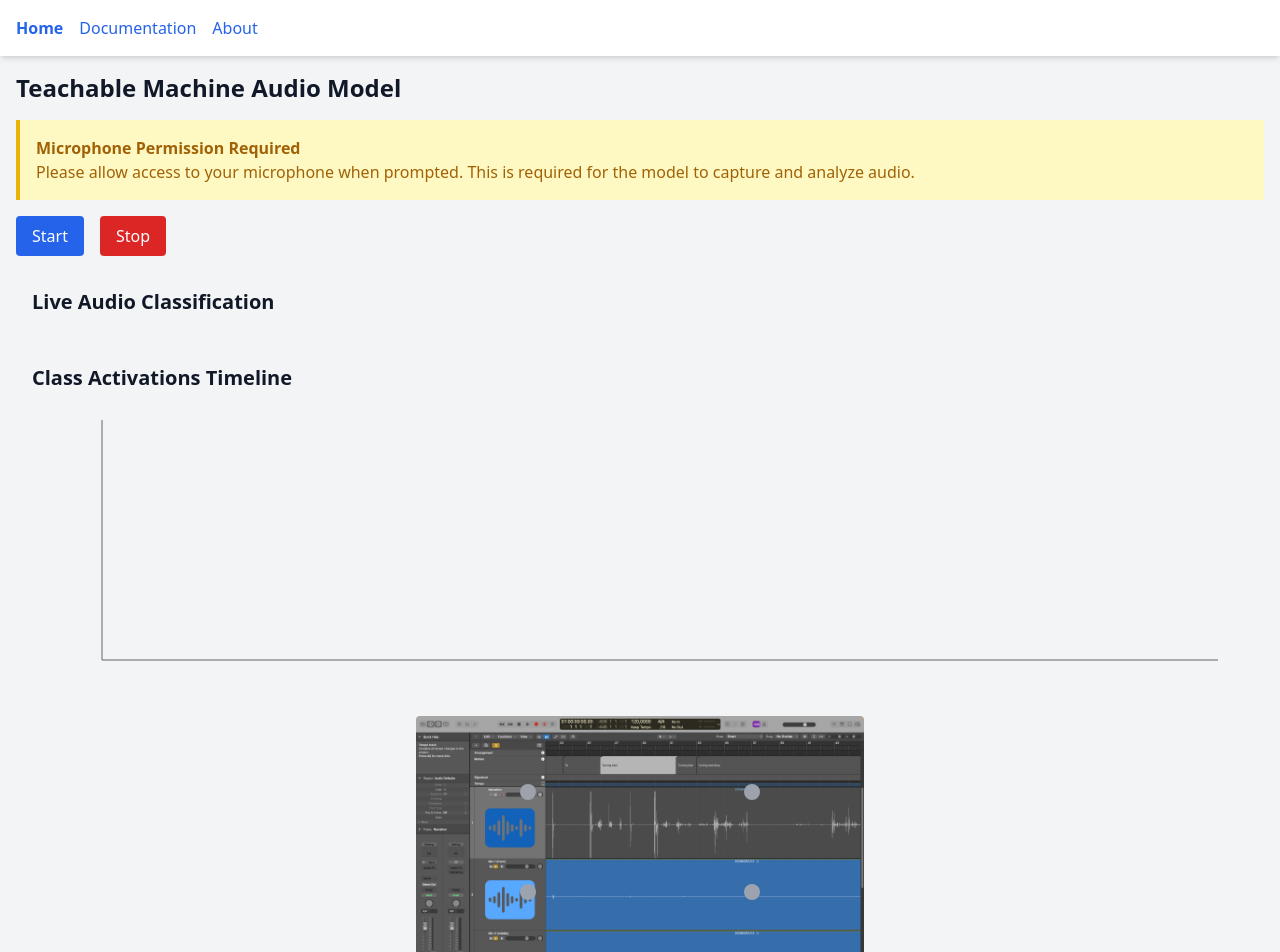
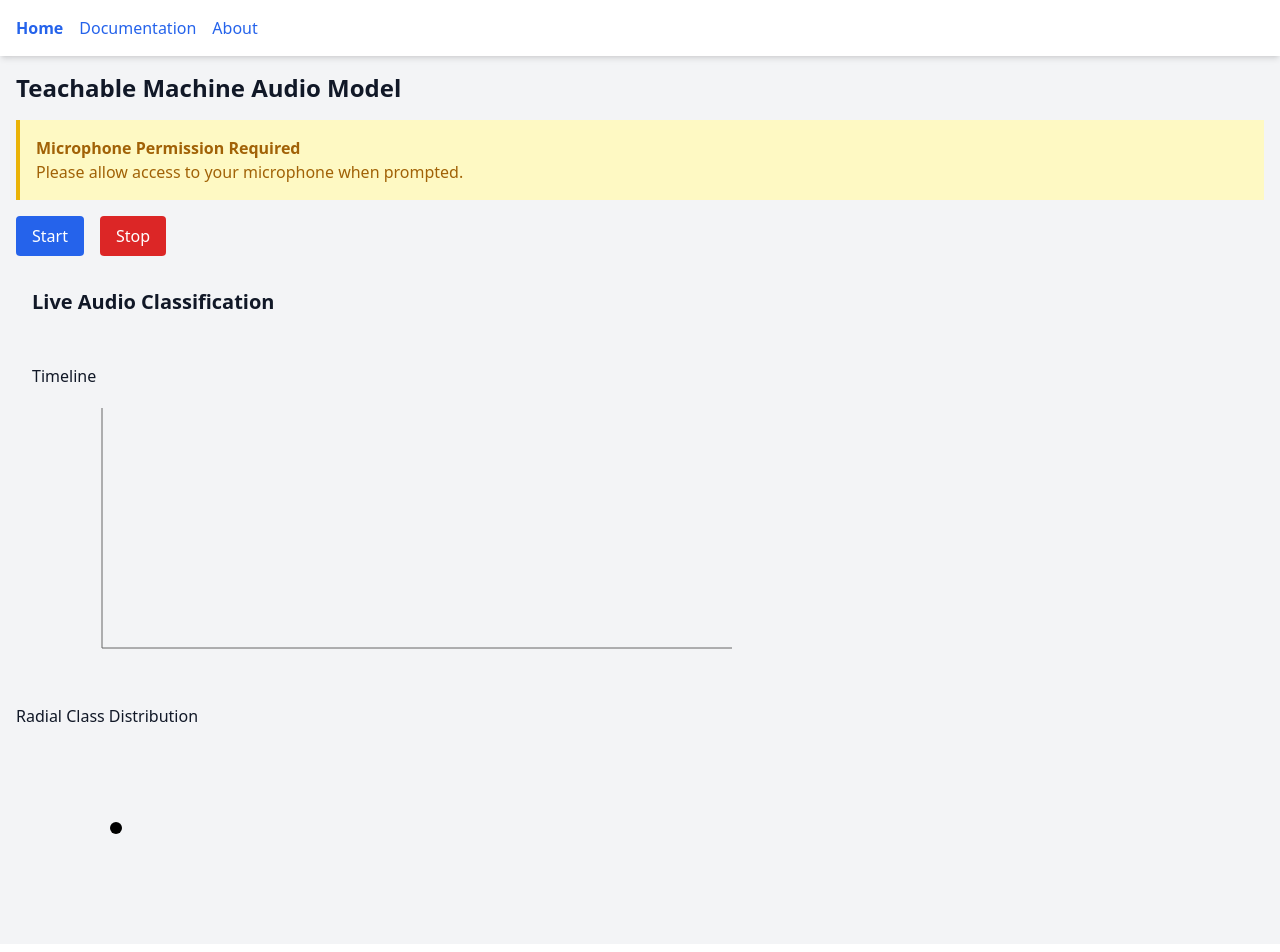
Before and after one commit to joshuauaua/TeachableMachine_React_Audio, a React (Vite) app: page / in a window 1280 px wide. Shown: the top 952 px of the page. Built offline with nearby package versions, Linux system fonts and the light colour scheme.

Commit message:
Updated data visualisation tools

```diff
--- a/src/components/image_overlay_visualizer.jsx
+++ /dev/null
@@ -1,35 +0,0 @@
-import React from "react";
-
-const classToPosition = {
-  "Front Left": { top: "30%", left: "25%" },
-  "Front Right": { top: "30%", left: "75%" },
-  "Back Left": { top: "70%", left: "25%" },
-  "Back Right": { top: "70%", left: "75%" },
-};
-
-export default function ImageOverlayVisualizer({ scores }) {
-  return (
-    <div className="relative w-full max-w-md mx-auto">
-      <img
-        src="/overlayimg.png"
-        alt="Car top-down"
-        className="w-full rounded"
-      />
-
-      {Object.entries(classToPosition).map(([label, style]) => {
-        const isActive = (scores[label] || 0) > 0.5;
-
-        return (
-          <div
-            key={label}
-            className={`absolute w-4 h-4 rounded-full transition-all duration-300 ${
-              isActive ? "bg-green-500" : "bg-gray-400"
-            }`}
-            style={{ ...style, transform: "translate(-50%, -50%)" }}
-            title={label}
-          ></div>
-        );
-      })}
-    </div>
-  );
-}
--- a/src/components/radial_class_distribution.jsx
+++ b/src/components/radial_class_distribution.jsx
@@ -1,12 +1,15 @@
+
 import React from "react";
 
 export function RadialClassDistribution({ classScores }) {
+  if (!classScores || typeof classScores !== 'object') return null;
+
   const labels = Object.keys(classScores);
 
   return (
-    <div className="bg-white rounded-xl p-4 shadow-md">
-      <h2 className="text-lg font-semibold mb-2">Radial Class Distribution</h2>
-      <div className="relative w-64 h-64 mx-auto">
+    <div>
+      <h2>Radial Class Distribution</h2>
+      <div style={{ position: "relative", width: "200px", height: "200px" }}>
         {labels.map((label, i) => {
           const angle = (i / labels.length) * 2 * Math.PI;
           const radius = classScores[label] * 100;
@@ -23,6 +26,7 @@
                 left: `${x}px`,
                 top: `${y}px`,
                 transform: "translate(-50%, -50%)",
+                position: "absolute",
               }}
             >
               {label[0]}
--- a/src/components/summary_dashboard.jsx
+++ b/src/components/summary_dashboard.jsx
@@ -1,11 +1,13 @@
+
 import React from "react";
 
-export function SummaryDashboard({ history, threshold = 0.5 }) {
-  if (history.length === 0) return null;
+export function SummaryDashboard({ history = [], threshold = 0.5 }) {
+  if (!Array.isArray(history) || history.length === 0) return null;
 
   const summary = {};
 
   history.forEach(({ scores }) => {
+    if (!scores) return;
     Object.entries(scores).forEach(([label, value]) => {
       if (value >= threshold) {
         summary[label] = (summary[label] || 0) + 1;
@@ -16,17 +18,16 @@
   const total = Object.values(summary).reduce((a, b) => a + b, 0);
 
   return (
-    <div className="bg-white rounded-xl p-4 shadow-md">
-      <h2 className="text-lg font-semibold mb-2">Session Summary</h2>
+    <div>
+      <h2>Session Summary</h2>
       {Object.entries(summary).map(([label, count]) => {
         const percent = ((count / total) * 100).toFixed(1);
         return (
-          <div key={label} className="mb-2">
-            <div className="text-sm font-medium">{label} ({percent}%)</div>
-            <div className="w-full bg-gray-200 h-3 rounded">
+          <div key={label}>
+            <div>{label} ({percent}%)</div>
+            <div style={{ background: "#ccc", height: "8px", width: "100%" }}>
               <div
-                className="bg-green-500 h-3 rounded"
-                style={{ width: `${percent}%` }}
+                style={{ width: `${percent}%`, background: "#4a90e2", height: "100%" }}
               />
             </div>
           </div>
--- a/src/components/timeline_graph.jsx
+++ b/src/components/timeline_graph.jsx
@@ -23,8 +23,8 @@
 
   return (
     <div className="p-4">
-      <h2 className="text-xl font-semibold mb-2">Class Activations Timeline</h2>
-      <ResponsiveContainer width="100%" height={300}>
+      <h2>Timeline</h2>
+      <ResponsiveContainer width="60%" height={300}>
         <ScatterChart margin={{ top: 20, right: 30, bottom: 10, left: 10 }}>
           <XAxis
             dataKey="timestamp"
--- a/src/pages/Home.jsx
+++ b/src/pages/Home.jsx
@@ -1,10 +1,9 @@
+
 import React, { useEffect, useState } from "react";
 import AudioVisualizer from "../components/audio_visualizer.jsx";
-import ImageOverlayVisualizer from "../components/image_overlay_visualizer.jsx";
 import TimelineGraph from "../components/timeline_graph.jsx";
 import { RadialClassDistribution } from "../components/radial_class_distribution.jsx";
 import { SummaryDashboard } from "../components/summary_dashboard.jsx";
-
 
 export default function Home() {
   const [labels, setLabels] = useState([]);
@@ -12,7 +11,6 @@
   const [recognizer, setRecognizer] = useState(null);
   const [isListening, setIsListening] = useState(false);
   const [activations, setActivations] = useState([]);
-
 
   useEffect(() => {
     const setupModel = async () => {
@@ -52,6 +50,7 @@
                 {
                   timestamp: Date.now() - startTime,
                   label: label,
+                  scores: newScores,
                 },
               ]);
             }
@@ -68,6 +67,7 @@
       setIsListening(true);
     }
   };
+
   const stopListening = () => {
     if (recognizer && isListening) {
       recognizer.stopListening();
@@ -79,15 +79,9 @@
     <div className="p-4">
       <h1 className="text-2xl font-bold mb-4">Teachable Machine Audio Model</h1>
 
-      <div
-        className="bg-yellow-100 border-l-4 border-yellow-500 text-yellow-700 p-4 mb-4"
-        role="alert"
-      >
+      <div className="bg-yellow-100 border-l-4 border-yellow-500 text-yellow-700 p-4 mb-4" role="alert">
         <p className="font-bold">Microphone Permission Required</p>
-        <p>
-          Please allow access to your microphone when prompted. This is required
-          for the model to capture and analyze audio.
-        </p>
+        <p>Please allow access to your microphone when prompted.</p>
       </div>
 
       <div className="flex gap-4 mb-4">
@@ -107,16 +101,12 @@
         </button>
       </div>
 
-      {isListening && (
-        <div className="text-green-600 font-semibold mb-2">Listening...</div>
-      )}
+      {isListening && <div className="text-green-600 font-semibold mb-2">Listening...</div>}
 
       <AudioVisualizer scores={scores} labels={labels} />
-
       <TimelineGraph activations={activations} />
-      <ImageOverlayVisualizer scores={scores} />
-
-
+      <RadialClassDistribution classScores={scores} />
+      <SummaryDashboard history={activations} />
     </div>
   );
 }
```
